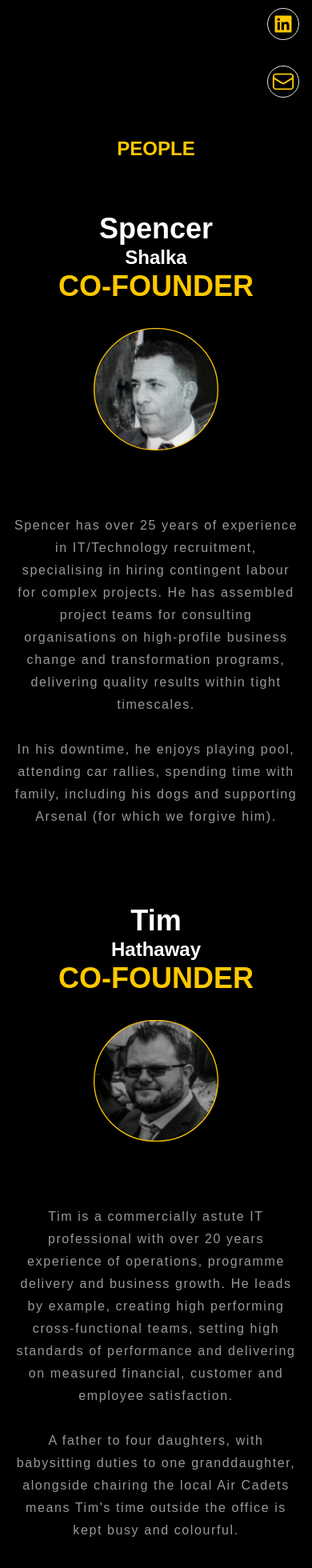
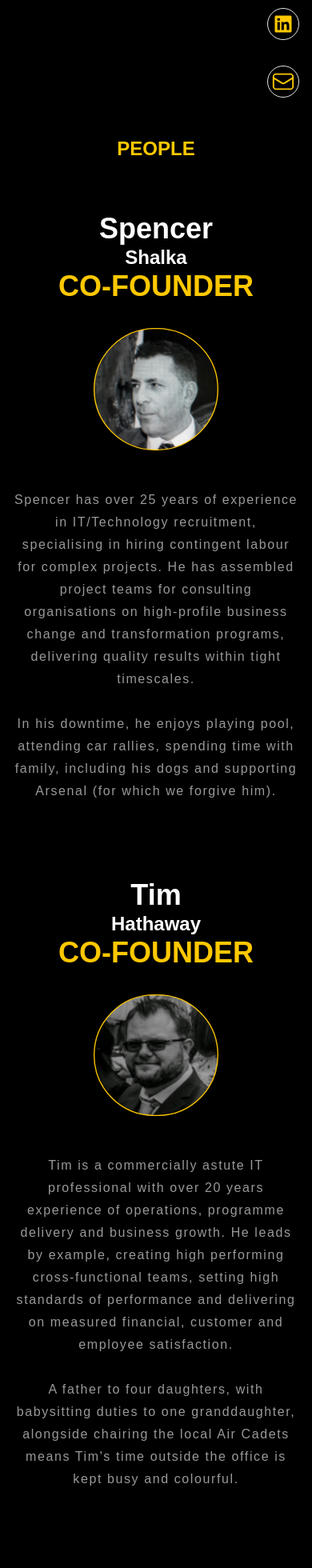
Before and after one commit to technologyconsulting/ic8-production, a Next.js app: page / in a window 390 px wide. Shown: the part 674-2634 px from the top of the page at 80% size. Built offline with nearby package versions, Linux system fonts and the light colour scheme; no server answers.

Commit message:
styling: improved people/picture positioning on sm devices

```diff
--- a/src/app/page.tsx
+++ b/src/app/page.tsx
@@ -46,7 +46,7 @@ export default function Home() {
           PEOPLE
         </h2>
         {/* SPENCER SHALKA */}
-        <section className="flex min-h-fit flex-col gap-12 md:items-center md:gap-12 lg:my-12 xl:my-0 xl:mt-12 xl:h-fit xl:flex-row xl:gap-8 xl:rounded-s-full xl:border-none landscape:gap-0 landscape:md:gap-12">
+        <section className="flex min-h-fit flex-col gap-4 md:items-center md:gap-12 lg:my-12 xl:my-0 xl:mt-12 xl:h-fit xl:flex-row xl:gap-8 xl:rounded-s-full xl:border-none landscape:gap-0 landscape:md:gap-12">
           {/* NAME & IMAGE */}
           <div className="flex h-full flex-col md:flex-row md:items-center md:gap-12 xl:w-3/6 xl:flex-row xl:justify-between xl:gap-4 xl:rounded-e-full xl:rounded-l-xl xl:border-none xl:bg-neutral-950 xl:drop-shadow-white landscape:flex-row">
             <div className="flex w-full flex-col justify-center text-center md:mt-4 md:text-right xl:w-3/5 xl:text-right landscape:sm:w-2/4 landscape:sm:text-right ">
@@ -87,7 +87,7 @@ export default function Home() {
           </div>
         </section>
         {/* TIM HATHAWAY */}
-        <section className="mt-8 flex min-h-fit flex-col-reverse gap-12 md:items-center lg:my-12 xl:my-0 xl:mb-12 xl:h-fit xl:flex-row xl:gap-8 xl:rounded-e-full xl:border-none landscape:mt-8 landscape:gap-0 landscape:md:gap-12">
+        <section className="mt-8 flex min-h-fit flex-col-reverse gap-4 md:items-center md:gap-12 lg:my-12 xl:my-0 xl:mb-12 xl:h-fit xl:flex-row xl:gap-8 xl:rounded-e-full xl:border-none landscape:mt-8 landscape:gap-0 landscape:md:gap-12">
           {/* BIO */}
           <div className="flex justify-center md:w-4/6 md:rounded-3xl md:bg-neutral-950 md:p-10 md:drop-shadow-white xl:ml-8 xl:w-3/6 xl:rounded-3xl">
             <p className="mx-4 mt-8 h-fit text-center leading-7 tracking-widest text-white text-opacity-60 xl:m-auto xl:text-left xl:text-lg landscape:text-base landscape:sm:mt-0 landscape:md:mt-8">
@@ -102,7 +102,7 @@ export default function Home() {
             </p>
           </div>
           {/* NAME & IMAGE */}
-          <div className="flex h-full flex-col-reverse md:flex-row md:items-center md:gap-12 xl:w-3/6 xl:flex-row xl:justify-between xl:gap-4 xl:rounded-e-2xl xl:rounded-s-full xl:border-none xl:bg-neutral-950 xl:drop-shadow-white landscape:flex-row landscape:justify-end">
+          <div className="flex h-full flex-col-reverse md:flex-row md:items-center md:gap-12 xl:w-3/6 xl:flex-row xl:justify-between xl:gap-4 xl:rounded-e-2xl xl:rounded-s-full xl:border-none xl:bg-neutral-950 xl:drop-shadow-white landscape:flex-row">
             <div className="mx-auto mt-8 flex w-2/5 justify-center md:w-3/5 xl:mx-0 xl:ml-4 xl:mt-0 xl:w-48 landscape:sm:mx-8 landscape:sm:mt-0 landscape:sm:w-1/6 landscape:md:w-2/5 landscape:xl:w-48 landscape:xl:p-2">
               <Image
                 src="/tim1TH.svg"
```
